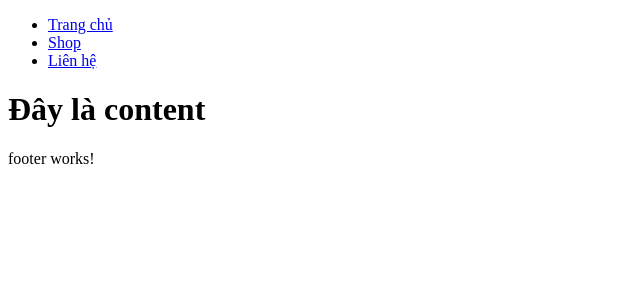
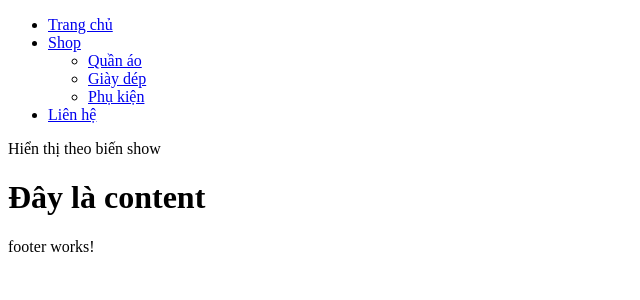
Before and after one commit to angocit/web208, an Angular app: page / in a window 1280 px wide. Shown: the top 300 px of the page, without its empty margins (0-640 px from the left). Built offline with nearby package versions, Linux system fonts and the light colour scheme.

Commit message:
b2: sử dụng @if

```diff
--- a/src/app/layouts/header/header.html
+++ b/src/app/layouts/header/header.html
@@ -1,7 +1,31 @@
 <div class="menu">
+    <!-- <ul>
+      @for (menu of menus; track menu.id; let idx = $index;let odd = $odd){
+        @if (odd){
+            <li><a style="color: red;" href="{{menu.url}}">{{menu.name}} vị trí: {{idx}}</a></li>
+        }
+        @else {
+        <li><a style="color: blue" href="{{menu.url}}">{{menu.name}} vị trí: {{idx}}</a></li>
+        }
+    }
+    </ul> -->
     <ul>
-      @for (menu of menus; track menu.id){
-        <li><a href="{{menu.url}}">{{menu.name}}</a></li>
-      }
+      @for (menu of menus; track menu.id; let idx = $index;let odd = $odd){
+        @if (menu.parent==0){
+            <li><a href="{{menu.url}}">{{menu.name}}</a></li>
+            <!-- Kiểm tra trong mảng menu xem có cái item nào
+            có parent = id của item hiện tại hay không  -->
+            <ul>
+            @for (submenu of menus;track submenu.id){
+                @if (submenu.parent == menu.id){
+                    <li><a href="{{submenu.url}}">{{submenu.name}}</a></li>
+                }
+            }
+            </ul>
+        }
+    }
     </ul>
 </div>
+@if (show){
+<div>Hiển thị theo biến show</div>
+}
--- a/src/app/layouts/header/header.ts
+++ b/src/app/layouts/header/header.ts
@@ -2,7 +2,8 @@ import { Component } from '@angular/core';
 interface Imenu{
   id:number,
   name:string,
-  url:string
+  url:string,
+  parent:number
 }
 @Component({
   selector: 'app-header',
@@ -17,17 +18,39 @@ export class Header {
     {
       id:1,
       name:"Trang chủ",
-      url: '/'
+      url: '/',
+      parent:0
     },
     {
       id:2,
       name:"Shop",
-      url: '/shop'
+      url: '/shop',
+      parent:0
     },
     {
       id:3,
       name:"Liên hệ",
-      url: '/contact'
-    }
+      url: '/contact',
+      parent:0
+    },
+    {
+      id:4,
+      name:"Quần áo",
+      url: '/quan-ao',
+      parent:2
+    },
+    {
+      id:5,
+      name:"Giày dép",
+      url: '/giay-dep',
+      parent:2
+    },
+    {
+      id:6,
+      name:"Phụ kiện",
+      url: '/phu-kien',
+      parent:2
+    },
   ]
+  show:boolean = true
 }
```
